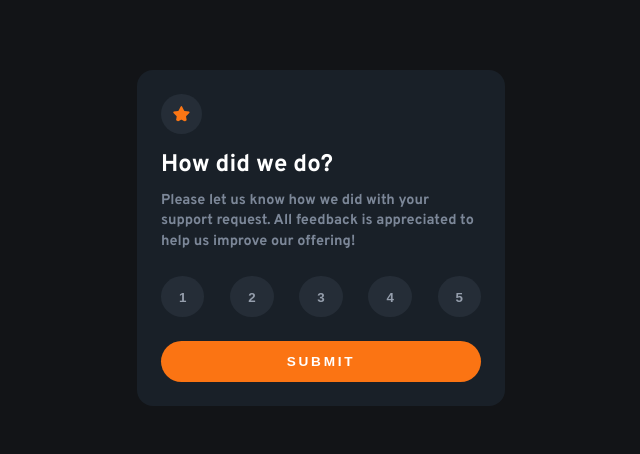
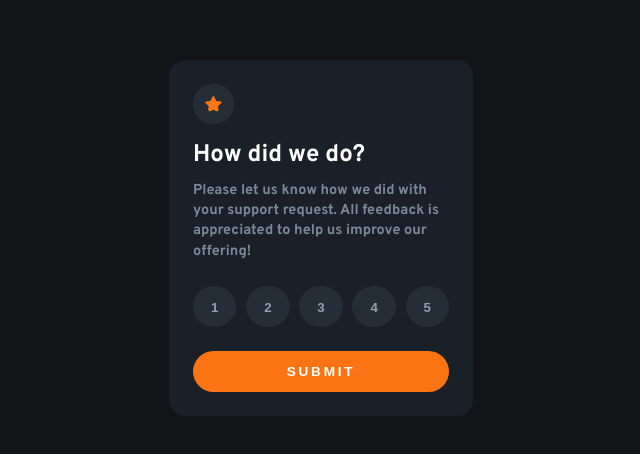
Before and after one commit to turkerkiv/frontendmentor, a plain HTML site: page interactive-rating-component-main/index.html in a window 1280 px wide. Shown: the part 162-616 px from the top of the page, without its empty margins (319-959 px from the left). Drawn offline with Linux system fonts and the light colour scheme.

Commit message:
update desktop width

```diff
--- a/interactive-rating-component-main/design.css
+++ b/interactive-rating-component-main/design.css
@@ -267,3 +267,9 @@ p {
         width: 25%;
     }
 }
+
+@media screen and (min-width: 1250px) {
+    .container {
+        width: 20%;
+    }
+}
```
